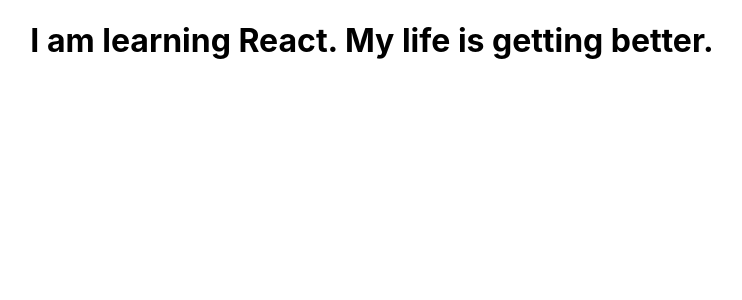
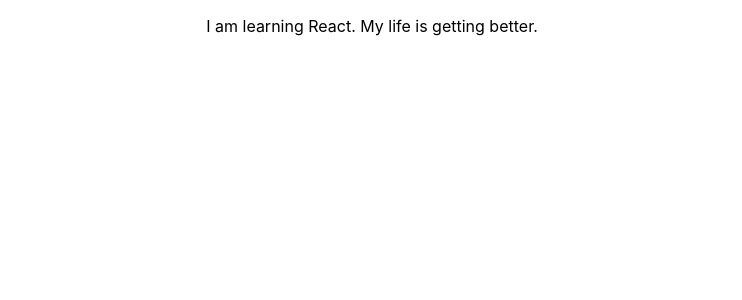
Before and after one commit to Wabhi/render-components-react, a React (Create React App) app: page / in a window 1280 px wide. Shown: the top 300 px of the page, without its empty margins (268-1010 px from the left). Built offline with nearby package versions, Linux system fonts and the light colour scheme.

Commit message:
Tag changed

```diff
--- a/src/Components/Home.js
+++ b/src/Components/Home.js
@@ -3,7 +3,7 @@
 const Home = () => {
     return (
         <div>
-            <h1>I am learning React. My life is getting better.</h1>
+            <p>I am learning React. My life is getting better.</p>
         </div>
     );
 };
```
